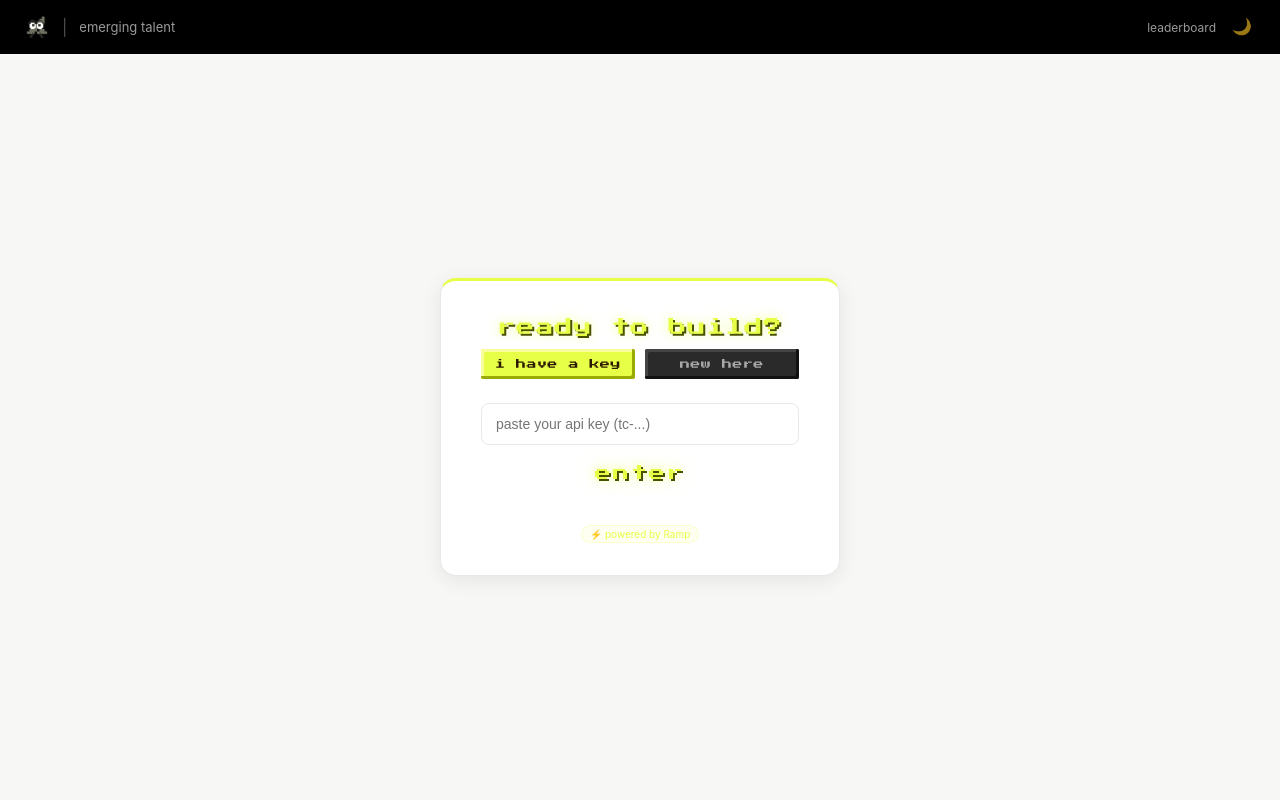
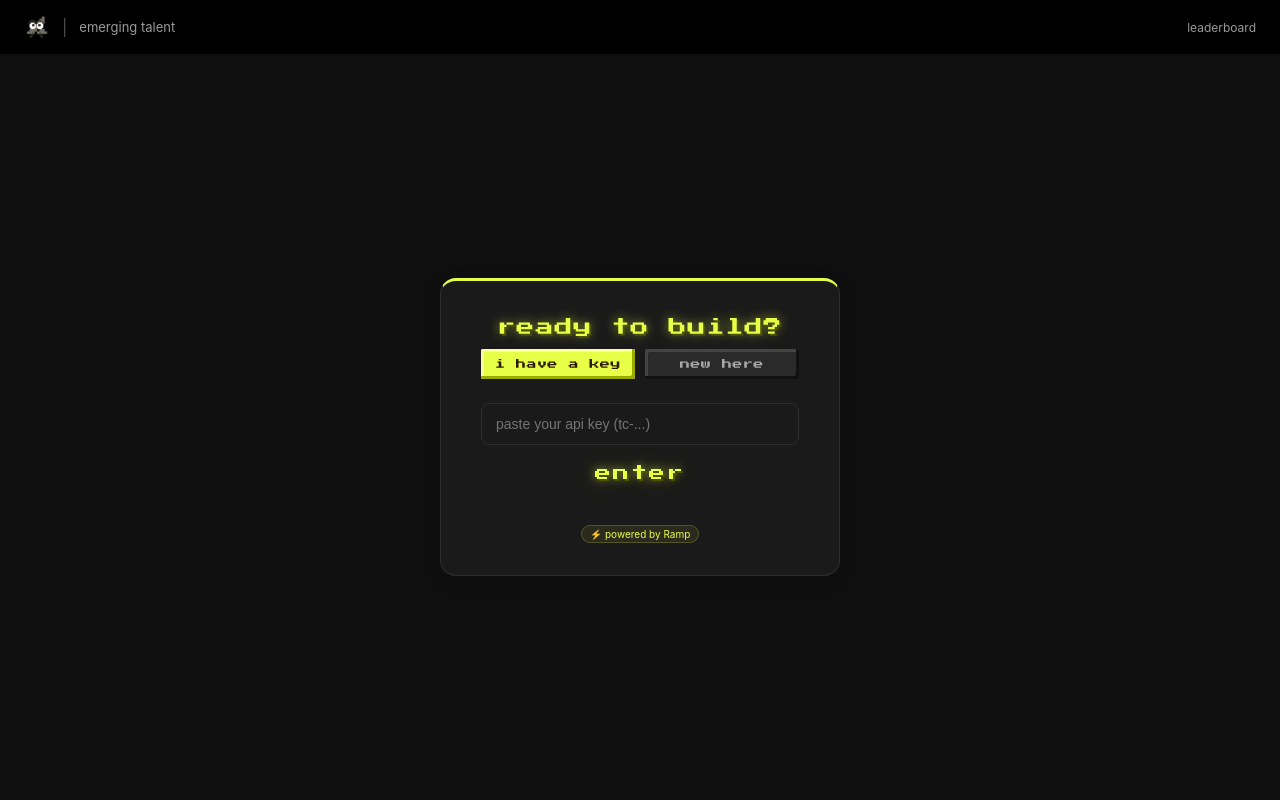
Before and after one commit to awu-ramp/ramp-cbb, a FastAPI app: page / in a window 1280 px wide. Run offline with FastAPI, Linux system fonts and the light colour scheme; parts of the project's set-up code (start-up, migrations or seed data) failed here and were passed over; some libraries are stand-ins or nearby versions.

Commit message:
Add files via upload

````diff
--- a/templates/chat.html
+++ b/templates/chat.html
@@ -10,23 +10,6 @@
     * { box-sizing: border-box; margin: 0; padding: 0; }
 
     :root {
-      --bg: #f7f7f5;
-      --surface: #fff;
-      --border: #e8e8e6;
-      --text: #1a1a1a;
-      --text-muted: #888;
-      --text-faint: #bbb;
-      --input-bg: #fff;
-      --bubble-assistant-bg: #fff;
-      --bubble-assistant-border: #e8e8e6;
-      --bubble-user-bg: #000;
-      --bubble-user-color: #fff;
-      --avatar-user-bg: #e8e8e6;
-      --avatar-user-color: #000;
-      --tab-bg: #fafaf8;
-    }
-
-    html.dark {
       --bg: #0f0f0f;
       --surface: #1a1a1a;
       --border: #2e2e2e;
@@ -114,17 +97,7 @@
     }
     .copy-btn:hover { opacity: 1; }
 
-    .theme-toggle {
-      background: none;
-      border: none;
-      cursor: pointer;
-      font-size: 16px;
-      opacity: 0.6;
-      transition: opacity 0.15s;
-      padding: 2px 4px;
-      line-height: 1;
-    }
-    .theme-toggle:hover { opacity: 1; }
+
 
     /* ── auth background canvas ── */
     #auth-canvas {
@@ -163,12 +136,8 @@
       color: var(--text);
     }
 
-    html.dark .auth-card {
-      box-shadow: 0 4px 32px rgba(0,0,0,0.6);
-    }
 
     .auth-card h2 { font-size: 22px; font-weight: 700; margin-bottom: 20px; text-transform: lowercase; }
-    html:not(.dark) .auth-card h2 { text-shadow: 2px 2px 0px #4a5200, 0 0 8px rgba(150,160,0,0.4); }
     .auth-card p { text-transform: lowercase; }
     .tab { text-transform: lowercase; }
     .btn-primary { text-transform: lowercase; }
@@ -439,16 +408,11 @@
     .model-pill:hover { border-color: #888; color: var(--text); }
 
     .model-pill.active {
-      background: #000;
-      color: #fff;
-      border-color: #000;
-    }
-
-    html.dark .model-pill.active {
       background: #e8ff47;
       color: #000;
       border-color: #e8ff47;
     }
+
 
     .model-pill .pill-tag {
       font-size: 10px;
@@ -549,6 +513,10 @@
 
     /* ── markdown rendering ── */
     .bubble.md { white-space: normal; }
+    .bubble.md ul, .bubble.md ol { margin: 4px 0 4px 20px; }
+    .bubble.md li { margin-bottom: 2px; }
+    .bubble.md p { margin-bottom: 6px; }
+    .bubble.md p:last-child { margin-bottom: 0; }
     .bubble.md p { margin-bottom: 10px; }
     .bubble.md p:last-child { margin-bottom: 0; }
     .bubble.md ul, .bubble.md ol { margin: 8px 0 8px 20px; }
@@ -578,7 +546,6 @@
       line-height: 1.5;
       position: relative;
     }
-    html:not(.dark) .bubble.md pre { background: #1e1e1e; }
 
     .bubble.md code:not(pre code) {
       background: var(--border);
@@ -657,7 +624,6 @@
       <span class="key-badge" id="key-display"></span>
       <button class="copy-btn" id="copy-btn" onclick="copyKey()" title="copy full key">📋</button>
     </div>
-    <button class="theme-toggle" id="theme-toggle" onclick="toggleTheme()" title="toggle dark mode">🌙</button>
   </div>
 </header>
 
@@ -760,25 +726,8 @@
     p.classList.toggle("active", p.dataset.model === selectedModel);
   });
 
-  // ── theme ──────────────────────────────────────────────────────────
-  var html = document.documentElement;
-
-  function applyTheme(dark) {
-    html.classList.toggle("dark", dark);
-    var btn = document.getElementById("theme-toggle");
-    if (btn) btn.textContent = dark ? "☀️" : "🌙";
-  }
-
-  function toggleTheme() {
-    var isDark = !html.classList.contains("dark");
-    localStorage.setItem("tc_theme", isDark ? "dark" : "light");
-    applyTheme(isDark);
-  }
-
-  (function() {
-    var saved = localStorage.getItem("tc_theme");
-    applyTheme(saved ? saved === "dark" : true);
-  })();
+  // dark mode always on
+  document.documentElement.classList.add("dark");
 
   // ── state ───────────────────────────────────────────────────────────
   var apiKey = localStorage.getItem("tc_api_key") || "";
@@ -904,28 +853,64 @@
 
   // ── markdown ────────────────────────────────────────────────────────
   function renderMarkdown(text) {
-    var html = text
-      .replace(/&/g, "&amp;")
-      .replace(/</g, "&lt;")
-      .replace(/>/g, "&gt;")
-      .replace(/```[\w]*[\s\S]*?```/g, function(m) {
-        var lang = (m.match(/^```(\w*)/) || [])[1] || "";
-        var code = m.replace(/^```\w*\n?/, "").replace(/```$/, "").trim();
-        return '<pre data-lang="' + lang + '"><button class="copy-code-btn" onclick="copyCode(this)">copy</button><code>' + code + "</code></pre>";
-      })
+    // extract and protect code blocks first
+    var codeBlocks = [];
+    text = text.replace(/```(\w*)\n?([\s\S]*?)```/g, function(_, lang, code) {
+      var idx = codeBlocks.length;
+      codeBlocks.push('<pre data-lang="' + lang + '"><button class="copy-code-btn" onclick="copyCode(this)">copy</button><code>'
+        + code.trim().replace(/&/g,"&amp;").replace(/</g,"&lt;").replace(/>/g,"&gt;")
+        + '</code></pre>');
+      return "\x00CODE" + idx + "\x00";
+    });
+
+    // escape html
+    text = text.replace(/&/g,"&amp;").replace(/</g,"&lt;").replace(/>/g,"&gt;");
+
+    // inline formatting
+    text = text
       .replace(/`([^`]+)`/g, "<code>$1</code>")
       .replace(/\*\*(.+?)\*\*/g, "<strong>$1</strong>")
       .replace(/\*(.+?)\*/g, "<em>$1</em>")
-      .replace(/^### (.+)$/gm, "<h3>$1</h3>")
-      .replace(/^## (.+)$/gm, "<h2>$1</h2>")
-      .replace(/^# (.+)$/gm, "<h1>$1</h1>")
-      .replace(/^> (.+)$/gm, "<blockquote>$1</blockquote>")
-      .replace(/^\s*[-*] (.+)$/gm, "<li>$1</li>")
-      .replace(/^\d+\. (.+)$/gm, "<li>$1</li>")
-      .replace(/\[(.+?)\]\((.+?)\)/g, '<a href="$2" target="_blank" rel="noopener">$1</a>')
-      .replace(/\n\n+/g, "</p><p>")
-      .replace(/\n/g, "<br>");
-    return "<p>" + html + "</p>";
+      .replace(/\[(.+?)\]\((.+?)\)/g, '<a href="$2" target="_blank" rel="noopener">$1</a>');
+
+    // process line by line
+    var lines = text.split("\n");
+    var out = [];
+    var inUl = false, inOl = false;
+
+    for (var i = 0; i < lines.length; i++) {
+      var line = lines[i];
+      var ulMatch = line.match(/^\s*[-*] (.+)$/);
+      var olMatch = line.match(/^\d+\.\s+(.+)$/);
+      var h3 = line.match(/^### (.+)$/);
+      var h2 = line.match(/^## (.+)$/);
+      var h1 = line.match(/^# (.+)$/);
+      var bq = line.match(/^> (.+)$/);
+
+      if (ulMatch) {
+        if (!inUl) { if (inOl) { out.push("</ol>"); inOl=false; } out.push("<ul>"); inUl=true; }
+        out.push("<li>" + ulMatch[1] + "</li>");
+      } else if (olMatch) {
+        if (!inOl) { if (inUl) { out.push("</ul>"); inUl=false; } out.push("<ol>"); inOl=true; }
+        out.push("<li>" + olMatch[1] + "</li>");
+      } else {
+        if (inUl) { out.push("</ul>"); inUl=false; }
+        if (inOl) { out.push("</ol>"); inOl=false; }
+        if (h1) out.push("<h1>" + h1[1] + "</h1>");
+        else if (h2) out.push("<h2>" + h2[1] + "</h2>");
+        else if (h3) out.push("<h3>" + h3[1] + "</h3>");
+        else if (bq) out.push("<blockquote>" + bq[1] + "</blockquote>");
+        else if (line.trim() === "") out.push("<br>");
+        else out.push("<p>" + line + "</p>");
+      }
+    }
+    if (inUl) out.push("</ul>");
+    if (inOl) out.push("</ol>");
+
+    var result = out.join("");
+    // restore code blocks
+    result = result.replace(/\x00CODE(\d+)\x00/g, function(_, idx) { return codeBlocks[parseInt(idx)]; });
+    return result;
   }
 
   function copyCode(btn) {
````
